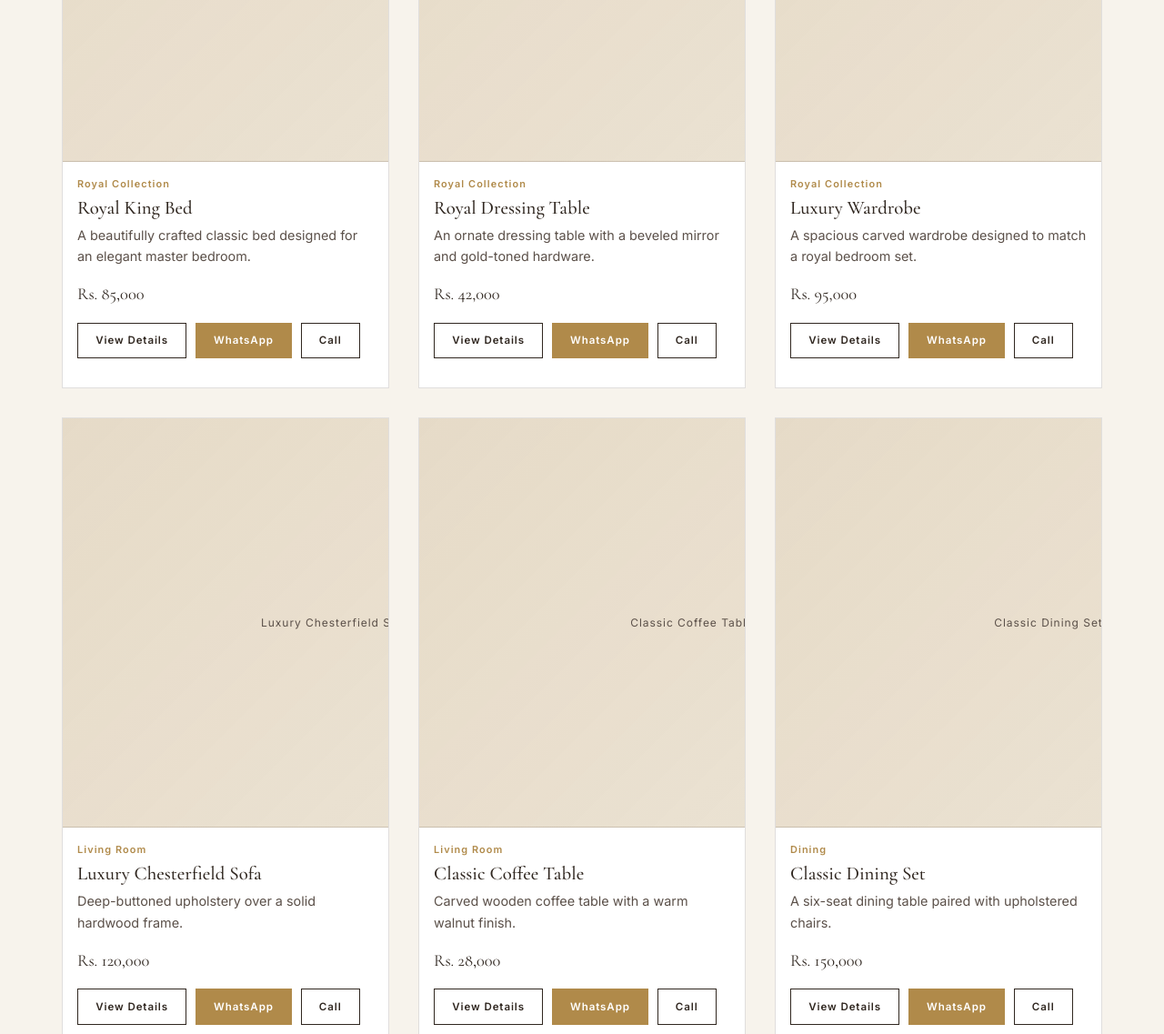
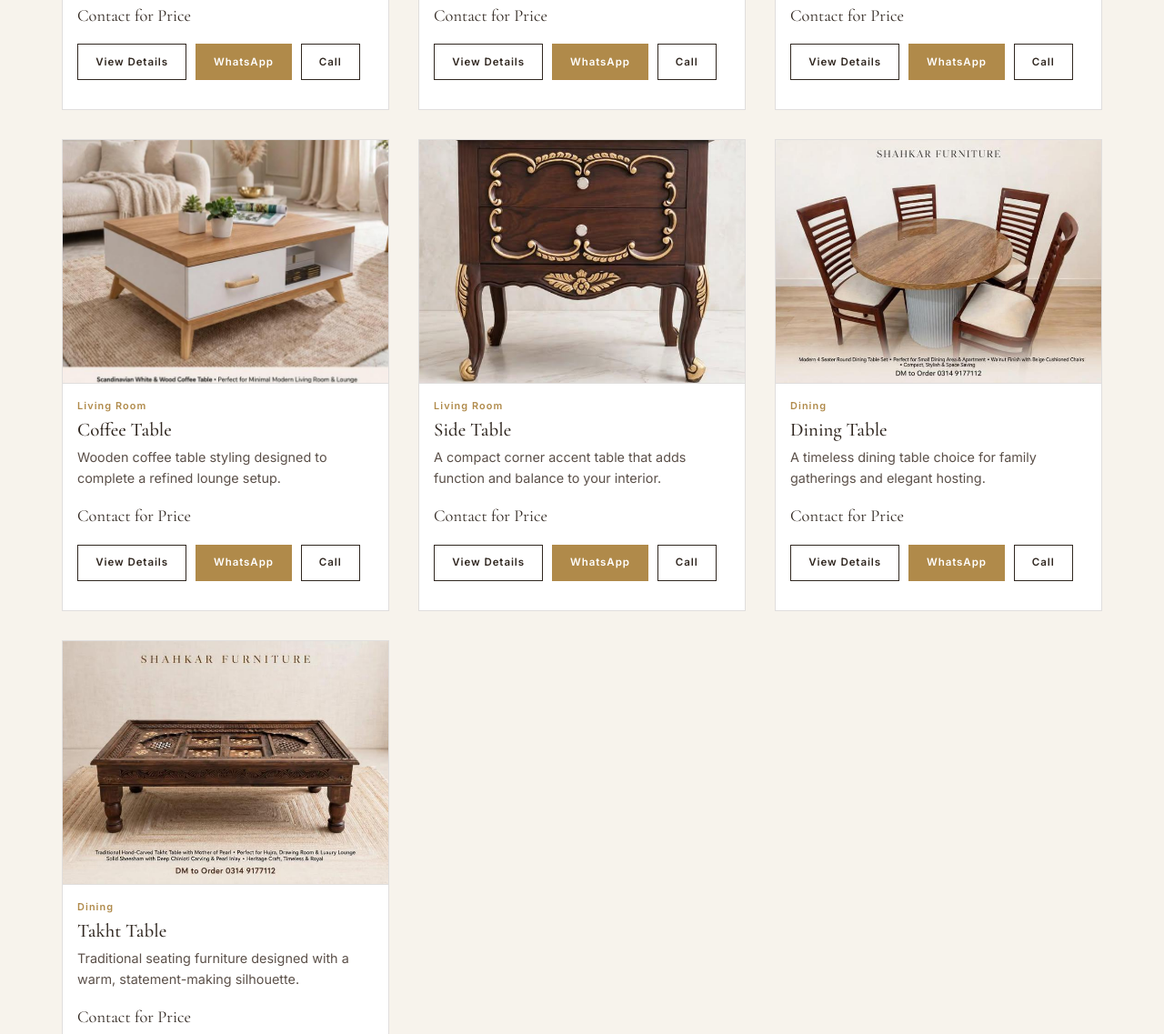
Before and after one commit to muhammadfaiqhaider-bot/Shahkar-Furniture-Website, a plain HTML site: page products.html in a window 1280 px wide. Shown: the part 981-2118 px from the top of the page at 91% size. Drawn offline with nearby package versions, Linux system fonts and the light colour scheme.

Commit message:
added few products

```diff
--- a/products.html
+++ b/products.html
@@ -61,27 +61,20 @@
       <button class="filter-btn" data-filter="bedroom">Bedroom</button>
       <button class="filter-btn" data-filter="living-room">Living Room</button>
       <button class="filter-btn" data-filter="dining">Dining</button>
-      <button class="filter-btn" data-filter="office">Office</button>
-      <button class="filter-btn" data-filter="other">Other</button>
     </div>
-
-    <p class="placeholder-note">
-      Products shown below are placeholders. Final catalog, pricing and photography
-      will replace these once provided by the client.
-    </p>
 
     <!-- ============================ PRODUCT GRID =========================== -->
     <div class="products-grid">
 
       <article class="product-card" data-category="bedroom">
         <div class="product-card__media">
-          <div class="img-placeholder" data-label="Royal King Bed"></div>
+          <img src="images/categories/bed/bed_1.jpeg" alt="Royal King Bed">
         </div>
         <div class="product-card__body">
-          <span class="product-card__category">Royal Collection</span>
+          <span class="product-card__category">Bedroom</span>
           <h3 class="product-card__name">Royal King Bed</h3>
-          <p class="product-card__desc">A beautifully crafted classic bed designed for an elegant master bedroom.</p>
-          <span class="product-card__price">Rs. 85,000</span>
+          <p class="product-card__desc">Classic bedroom furniture with an elegant carved frame and regal presence.</p>
+          <span class="product-card__price">Contact for Price</span>
           <div class="product-card__actions">
             <a href="#" class="btn btn-outline btn-sm">View Details</a>
             <a href="#" data-contact="whatsapp" data-product="Royal King Bed" class="btn btn-gold btn-sm">WhatsApp</a>
@@ -92,33 +85,16 @@
 
       <article class="product-card" data-category="bedroom">
         <div class="product-card__media">
-          <div class="img-placeholder" data-label="Royal Dressing Table"></div>
+          <img src="images/categories/dressing_table/dressi_1.jpeg" alt="Dressing Table">
         </div>
         <div class="product-card__body">
-          <span class="product-card__category">Royal Collection</span>
-          <h3 class="product-card__name">Royal Dressing Table</h3>
-          <p class="product-card__desc">An ornate dressing table with a beveled mirror and gold-toned hardware.</p>
-          <span class="product-card__price">Rs. 42,000</span>
+          <span class="product-card__category">Bedroom</span>
+          <h3 class="product-card__name">Dressing Table</h3>
+          <p class="product-card__desc">A beautifully finished dressing unit designed to complement a premium bedroom set.</p>
+          <span class="product-card__price">Contact for Price</span>
           <div class="product-card__actions">
             <a href="#" class="btn btn-outline btn-sm">View Details</a>
-            <a href="#" data-contact="whatsapp" data-product="Royal Dressing Table" class="btn btn-gold btn-sm">WhatsApp</a>
-            <a href="#" data-contact="call" class="btn btn-outline btn-sm">Call</a>
-          </div>
-        </div>
-      </article>
-
-      <article class="product-card" data-category="bedroom">
-        <div class="product-card__media">
-          <div class="img-placeholder" data-label="Luxury Wardrobe"></div>
-        </div>
-        <div class="product-card__body">
-          <span class="product-card__category">Royal Collection</span>
-          <h3 class="product-card__name">Luxury Wardrobe</h3>
-          <p class="product-card__desc">A spacious carved wardrobe designed to match a royal bedroom set.</p>
-          <span class="product-card__price">Rs. 95,000</span>
-          <div class="product-card__actions">
-            <a href="#" class="btn btn-outline btn-sm">View Details</a>
-            <a href="#" data-contact="whatsapp" data-product="Luxury Wardrobe" class="btn btn-gold btn-sm">WhatsApp</a>
+            <a href="#" data-contact="whatsapp" data-product="Dressing Table" class="btn btn-gold btn-sm">WhatsApp</a>
             <a href="#" data-contact="call" class="btn btn-outline btn-sm">Call</a>
           </div>
         </div>
@@ -126,16 +102,16 @@
 
       <article class="product-card" data-category="living-room">
         <div class="product-card__media">
-          <div class="img-placeholder" data-label="Luxury Chesterfield Sofa"></div>
+          <img src="images/categories/sofa/sofa_1.jpeg" alt="Luxury Sofa">
         </div>
         <div class="product-card__body">
           <span class="product-card__category">Living Room</span>
-          <h3 class="product-card__name">Luxury Chesterfield Sofa</h3>
-          <p class="product-card__desc">Deep-buttoned upholstery over a solid hardwood frame.</p>
-          <span class="product-card__price">Rs. 120,000</span>
+          <h3 class="product-card__name">Luxury Sofa</h3>
+          <p class="product-card__desc">Comfortable and elegant seating built for modern luxury living spaces.</p>
+          <span class="product-card__price">Contact for Price</span>
           <div class="product-card__actions">
             <a href="#" class="btn btn-outline btn-sm">View Details</a>
-            <a href="#" data-contact="whatsapp" data-product="Luxury Chesterfield Sofa" class="btn btn-gold btn-sm">WhatsApp</a>
+            <a href="#" data-contact="whatsapp" data-product="Luxury Sofa" class="btn btn-gold btn-sm">WhatsApp</a>
             <a href="#" data-contact="call" class="btn btn-outline btn-sm">Call</a>
           </div>
         </div>
@@ -143,16 +119,33 @@
 
       <article class="product-card" data-category="living-room">
         <div class="product-card__media">
-          <div class="img-placeholder" data-label="Classic Coffee Table"></div>
+          <img src="images/categories/coffee_table/tab_1.jpeg" alt="Coffee Table">
         </div>
         <div class="product-card__body">
           <span class="product-card__category">Living Room</span>
-          <h3 class="product-card__name">Classic Coffee Table</h3>
-          <p class="product-card__desc">Carved wooden coffee table with a warm walnut finish.</p>
-          <span class="product-card__price">Rs. 28,000</span>
+          <h3 class="product-card__name">Coffee Table</h3>
+          <p class="product-card__desc">Wooden coffee table styling designed to complete a refined lounge setup.</p>
+          <span class="product-card__price">Contact for Price</span>
           <div class="product-card__actions">
             <a href="#" class="btn btn-outline btn-sm">View Details</a>
-            <a href="#" data-contact="whatsapp" data-product="Classic Coffee Table" class="btn btn-gold btn-sm">WhatsApp</a>
+            <a href="#" data-contact="whatsapp" data-product="Coffee Table" class="btn btn-gold btn-sm">WhatsApp</a>
+            <a href="#" data-contact="call" class="btn btn-outline btn-sm">Call</a>
+          </div>
+        </div>
+      </article>
+
+      <article class="product-card" data-category="living-room">
+        <div class="product-card__media">
+          <img src="images/categories/side_table/tab_1.jpeg" alt="Side Table">
+        </div>
+        <div class="product-card__body">
+          <span class="product-card__category">Living Room</span>
+          <h3 class="product-card__name">Side Table</h3>
+          <p class="product-card__desc">A compact corner accent table that adds function and balance to your interior.</p>
+          <span class="product-card__price">Contact for Price</span>
+          <div class="product-card__actions">
+            <a href="#" class="btn btn-outline btn-sm">View Details</a>
+            <a href="#" data-contact="whatsapp" data-product="Side Table" class="btn btn-gold btn-sm">WhatsApp</a>
             <a href="#" data-contact="call" class="btn btn-outline btn-sm">Call</a>
           </div>
         </div>
@@ -160,50 +153,33 @@
 
       <article class="product-card" data-category="dining">
         <div class="product-card__media">
-          <div class="img-placeholder" data-label="Classic Dining Set"></div>
+          <img src="images/categories/dining/dini_1.jpeg" alt="Dining Table">
         </div>
         <div class="product-card__body">
           <span class="product-card__category">Dining</span>
-          <h3 class="product-card__name">Classic Dining Set</h3>
-          <p class="product-card__desc">A six-seat dining table paired with upholstered chairs.</p>
-          <span class="product-card__price">Rs. 150,000</span>
+          <h3 class="product-card__name">Dining Table</h3>
+          <p class="product-card__desc">A timeless dining table choice for family gatherings and elegant hosting.</p>
+          <span class="product-card__price">Contact for Price</span>
           <div class="product-card__actions">
             <a href="#" class="btn btn-outline btn-sm">View Details</a>
-            <a href="#" data-contact="whatsapp" data-product="Classic Dining Set" class="btn btn-gold btn-sm">WhatsApp</a>
+            <a href="#" data-contact="whatsapp" data-product="Dining Table" class="btn btn-gold btn-sm">WhatsApp</a>
             <a href="#" data-contact="call" class="btn btn-outline btn-sm">Call</a>
           </div>
         </div>
       </article>
 
-      <article class="product-card" data-category="office">
+      <article class="product-card" data-category="dining">
         <div class="product-card__media">
-          <div class="img-placeholder" data-label="Executive Office Desk"></div>
+          <img src="images/categories/takht_table/tab_1.jpeg" alt="Takht Table">
         </div>
         <div class="product-card__body">
-          <span class="product-card__category">Office</span>
-          <h3 class="product-card__name">Executive Office Desk</h3>
-          <p class="product-card__desc">A solid wood desk with classic detailing, built for a home office or study.</p>
-          <span class="product-card__price">Rs. 65,000</span>
+          <span class="product-card__category">Dining</span>
+          <h3 class="product-card__name">Takht Table</h3>
+          <p class="product-card__desc">Traditional seating furniture designed with a warm, statement-making silhouette.</p>
+          <span class="product-card__price">Contact for Price</span>
           <div class="product-card__actions">
             <a href="#" class="btn btn-outline btn-sm">View Details</a>
-            <a href="#" data-contact="whatsapp" data-product="Executive Office Desk" class="btn btn-gold btn-sm">WhatsApp</a>
-            <a href="#" data-contact="call" class="btn btn-outline btn-sm">Call</a>
-          </div>
-        </div>
-      </article>
-
-      <article class="product-card" data-category="other">
-        <div class="product-card__media">
-          <div class="img-placeholder" data-label="Carved Side Table"></div>
-        </div>
-        <div class="product-card__body">
-          <span class="product-card__category">Accents</span>
-          <h3 class="product-card__name">Carved Side Table</h3>
-          <p class="product-card__desc">A small accent table with hand-carved legs, finished to match larger pieces.</p>
-          <span class="product-card__price">Rs. 18,000</span>
-          <div class="product-card__actions">
-            <a href="#" class="btn btn-outline btn-sm">View Details</a>
-            <a href="#" data-contact="whatsapp" data-product="Carved Side Table" class="btn btn-gold btn-sm">WhatsApp</a>
+            <a href="#" data-contact="whatsapp" data-product="Takht Table" class="btn btn-gold btn-sm">WhatsApp</a>
             <a href="#" data-contact="call" class="btn btn-outline btn-sm">Call</a>
           </div>
         </div>
```
Also changed, not shown: index.html (+6 -6 lines), images/categories/dining/dini_1.jpeg (added), images/categories/dressing_table/dressi_1.jpeg (added), images/categories/side_table/tab_1.jpeg (added), images/categories/takht_table/tab_1.jpeg (added), images/categories/takht_table/tab_2.jpeg (added).
